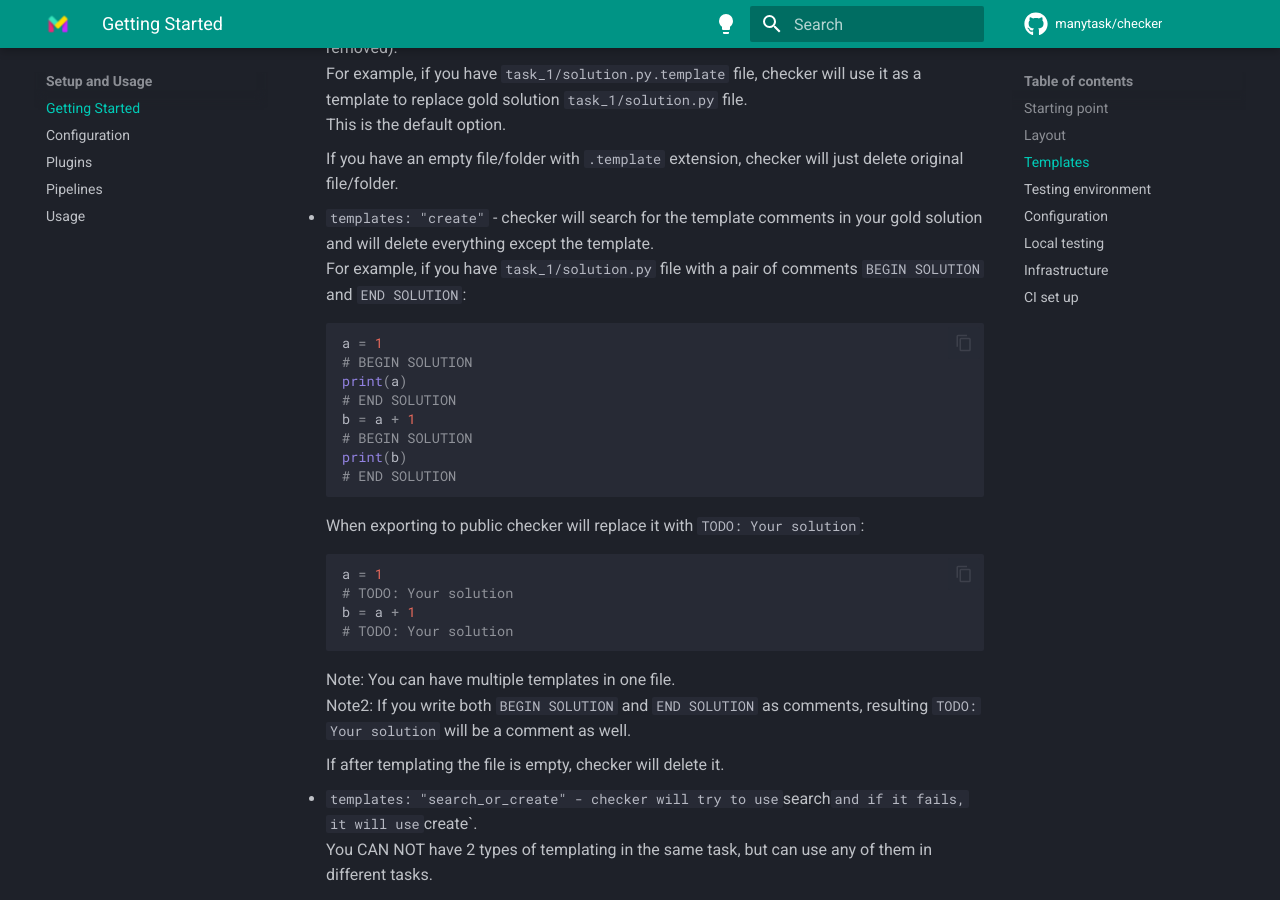
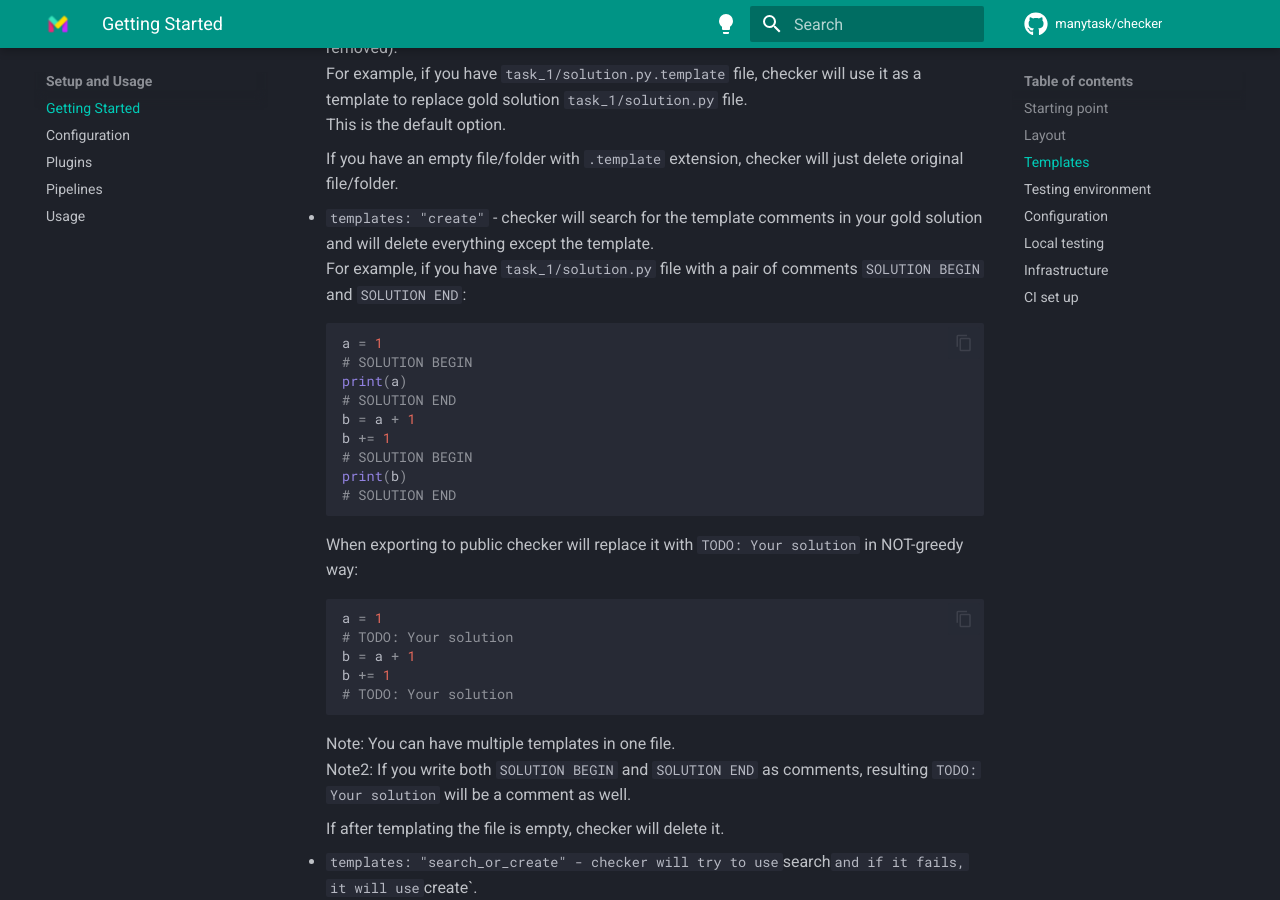
Before and after one commit to manytask/checker, an MkDocs documentation site: the page built from docs/1_getting_started.md, in a window 1280 px wide and 900 px high, scrolled down 2416 px. Built offline with MkDocs 1.6.1 and Material for MkDocs 9.7.7, drawn with Linux system fonts in a browser that asks for light colours; comment, search, counter and statistics services are not loaded; the version menu is left out.

Commit message:
fix: small fixes

````diff
--- a/docs/1_getting_started.md
+++ b/docs/1_getting_started.md
@@ -89,26 +89,28 @@ You have to provide solution templates for each task. You have 3 options to setu
     If you have an empty file/folder with `.template` extension, checker will just delete original file/folder.
 
 * `templates: "create"` - checker will search for the template comments in your gold solution and will delete everything except the template.
-    For example, if you have `task_1/solution.py` file with a pair of comments `BEGIN SOLUTION` and `END SOLUTION`:
+    For example, if you have `task_1/solution.py` file with a pair of comments `SOLUTION BEGIN` and `SOLUTION END`:
     ```python
     a = 1
-    # BEGIN SOLUTION
+    # SOLUTION BEGIN
     print(a)
-    # END SOLUTION
+    # SOLUTION END
     b = a + 1
-    # BEGIN SOLUTION
+    b += 1
+    # SOLUTION BEGIN
     print(b)
-    # END SOLUTION
+    # SOLUTION END
     ```
-    When exporting to public checker will replace it with `TODO: Your solution`:
+    When exporting to public checker will replace it with `TODO: Your solution` in NOT-greedy way:
     ```python
     a = 1
     # TODO: Your solution
     b = a + 1
+    b += 1
     # TODO: Your solution
     ```
     Note: You can have multiple templates in one file.
-    Note2: If you write both `BEGIN SOLUTION` and `END SOLUTION` as comments, resulting `TODO: Your solution` will be a comment as well.
+    Note2: If you write both `SOLUTION BEGIN` and `SOLUTION END` as comments, resulting `TODO: Your solution` will be a comment as well.
 
     If after templating the file is empty, checker will delete it.
 
````
Also changed, not shown: 4 other files.
